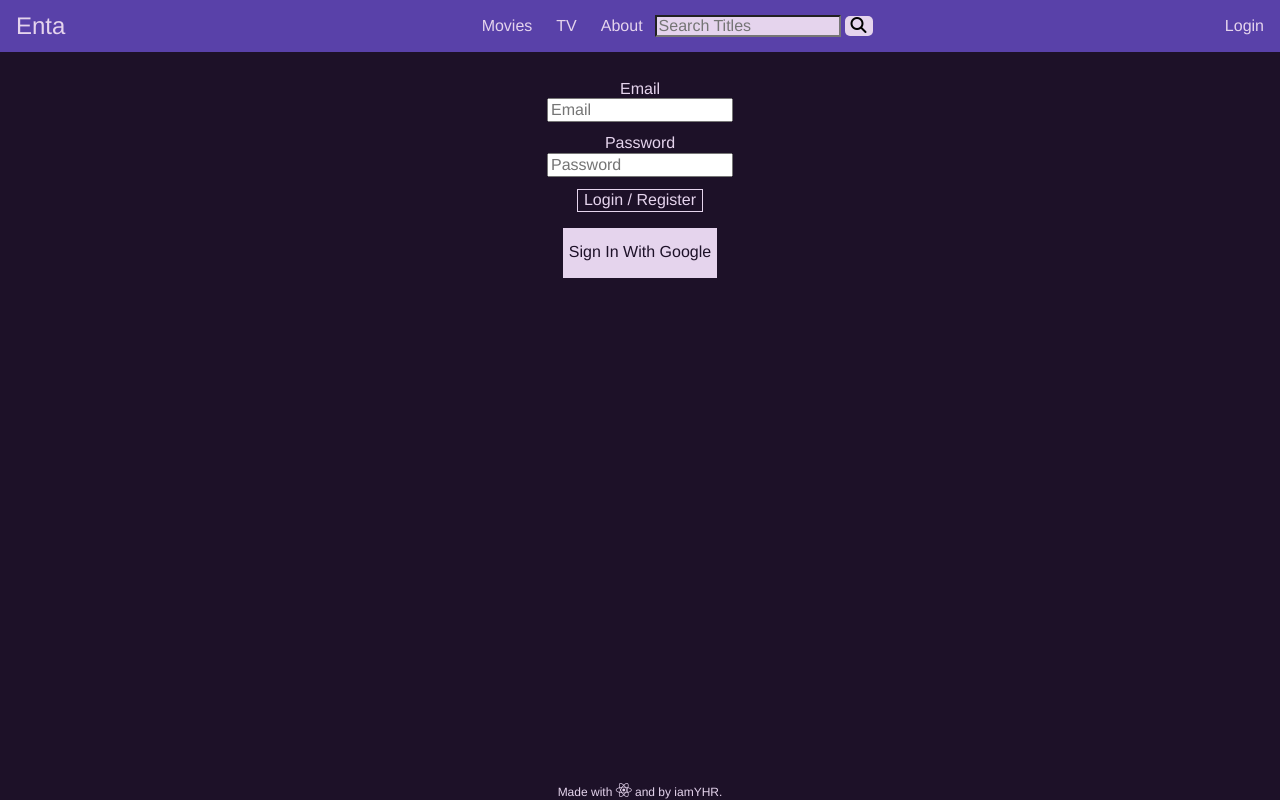
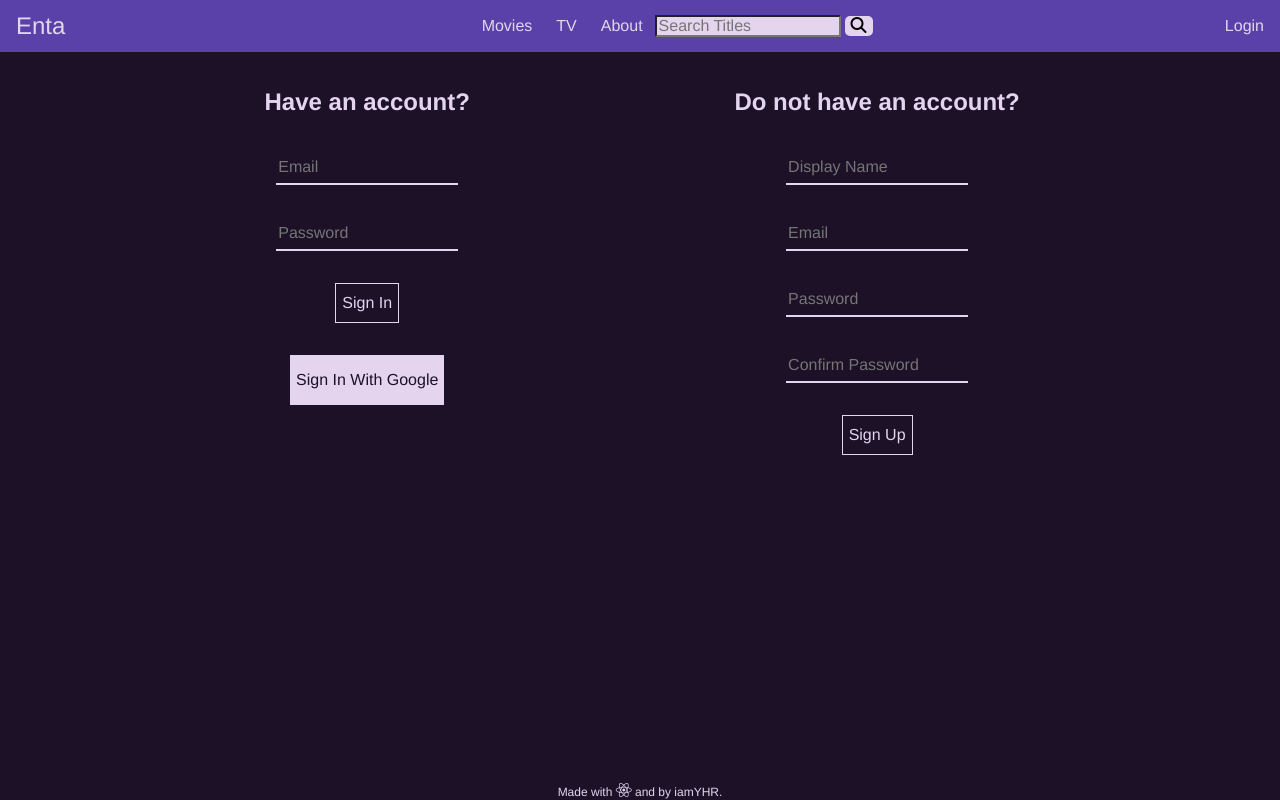
Before and after one commit to yaralahruthik/enta, a React (Create React App) app: page /login in a window 1280 px wide. Built offline with nearby package versions, Linux system fonts and the light colour scheme; no server answers.

Commit message:
Sign in and sign up with google sign in

```diff
--- a/src/components/Form/Form.js
+++ /dev/null
@@ -1,66 +0,0 @@
-import { useFormik } from 'formik';
-
-const validate = values => {
-	const errors = {};
-
-	if (!values.email) {
-		errors.email = 'Required!';
-	} else if (!/^[A-Z0-9._%+-]+@[A-Z0-9.-]+\.[A-Z]{2,4}$/i.test(values.email)) {
-		errors.email = 'Invalid email address';
-	}
-
-	if (!values.password) {
-		errors.password = 'Required!';
-	} else if (values.password.length < 6) {
-		errors.password = 'Must be greater than 6 characters';
-	}
-
-	return errors;
-}
-
-const Form = () => {
-	const formik = useFormik({
-		initialValues: {
-			email: '',
-			password: ''
-		},
-		validate,
-		onSubmit: (values) => {
-			alert(JSON.stringify(values, null, 2));
-		},
-	});
-	return (
-		<form className='form' onSubmit={formik.handleSubmit}>
-			<label htmlFor='email'>Email</label>
-			<input
-				id='email'
-				name='email'
-				type='email'
-				placeholder='Email'
-				onChange={formik.handleChange}
-				onBlur={formik.handleBlur}
-				value={formik.values.email}
-			/>
-			{formik.touched.email && formik.errors.email && (
-				<div>{formik.errors.email}</div>
-			)}
-			<label htmlFor='password'>Password</label>
-			<input
-				id='password'
-				name='password'
-				type='password'
-				placeholder='Password'
-				onChange={formik.handleChange}
-				onBlur={formik.handleBlur}
-				value={formik.values.password}
-			/>
-			{formik.touched.password && formik.errors.password && (
-				<div>{formik.errors.password}</div>
-			)}
-
-			<button type='submit'>Login / Register</button>
-		</form>
-	);
-};
-
-export default Form;
--- /dev/null
+++ b/src/components/Form/LoginForm.js
@@ -0,0 +1,62 @@
+import { useState } from 'react';
+
+import { auth, signInWithGoogle } from '../../firebase/firebase.utils';
+
+const LoginForm = () => {
+	const [email, setEmail] = useState('');
+	const [password, setPassword] = useState('');
+
+	const emailInputHandler = (event) => {
+		setEmail(event.target.value);
+	};
+
+	const passwordInputHandler = (event) => {
+		setPassword(event.target.value);
+	};
+
+	const submitHandler = async (event) => {
+		event.preventDefault();
+
+		try {
+			await auth.signInWithEmailAndPassword(email, password);
+			setEmail('');
+			setPassword('');
+		} catch (error) {
+			console.log(error);
+		}
+	};
+
+	return (
+		<div className='form'>
+			<h2 className='form__title'>Have an account?</h2>
+			<form onSubmit={submitHandler} className='form__form'>
+				<input
+					className='form__inputFields'
+					name='email'
+					type='email'
+					placeholder='Email'
+					onChange={emailInputHandler}
+					value={email}
+					required
+				/>
+
+				<input
+					className='form__inputFields'
+					name='password'
+					type='password'
+					placeholder='Password'
+					onChange={passwordInputHandler}
+					value={password}
+					required
+				/>
+
+				<input className='form__submit' type='submit' value='Sign In' />
+				<button onClick={signInWithGoogle} className='form__google'>
+					Sign In With Google
+				</button>
+			</form>
+		</div>
+	);
+};
+
+export default LoginForm;
--- /dev/null
+++ b/src/components/Form/RegisterForm.js
@@ -0,0 +1,102 @@
+import { useState } from 'react';
+
+import { auth, createUserProfileDocument } from '../../firebase/firebase.utils';
+
+const RegisterForm = () => {
+	const [displayName, setDisplayName] = useState('');
+	const [email, setEmail] = useState('');
+	const [password, setPassword] = useState('');
+	const [confirmPassword, setConfirmPassword] = useState('');
+
+	const displayNameInputHandler = (event) => {
+		setDisplayName(event.target.value);
+	};
+
+	const emailInputHandler = (event) => {
+		setEmail(event.target.value);
+	};
+
+	const passwordInputHandler = (event) => {
+		setPassword(event.target.value);
+	};
+
+	const confirmPasswordInputHandler = (event) => {
+		setConfirmPassword(event.target.value);
+	};
+
+	const submitHandler = async (event) => {
+		event.preventDefault();
+
+		if (password !== confirmPassword) {
+			alert('Passwords do not match!');
+			return;
+		}
+
+		try {
+			const { user } = await auth.createUserWithEmailAndPassword(
+				email,
+				password
+			);
+
+			await createUserProfileDocument(user, { displayName });
+
+			setDisplayName('');
+			setEmail('');
+			setPassword('');
+			setConfirmPassword('');
+		} catch (error) {
+			console.log(error.message);
+		}
+	};
+
+	return (
+		<div className='form'>
+			<h2 className='form__title'>Do not have an account?</h2>
+			<form onSubmit={submitHandler} className='form__form'>
+				<input
+					className='form__inputFields'
+					name='displayName'
+					type='text'
+					placeholder='Display Name'
+					onChange={displayNameInputHandler}
+					value={displayName}
+					required
+				/>
+
+				<input
+					className='form__inputFields'
+					name='email'
+					type='email'
+					placeholder='Email'
+					onChange={emailInputHandler}
+					value={email}
+					required
+				/>
+
+				<input
+					className='form__inputFields'
+					name='password'
+					type='password'
+					placeholder='Password'
+					onChange={passwordInputHandler}
+					value={password}
+					required
+				/>
+
+				<input
+					className='form__inputFields'
+					name='password'
+					type='password'
+					placeholder='Confirm Password'
+					onChange={confirmPasswordInputHandler}
+					value={confirmPassword}
+					required
+				/>
+
+				<input className='form__submit' type='submit' value='Sign Up' />
+			</form>
+		</div>
+	);
+};
+
+export default RegisterForm;
--- a/src/firebase/firebase.utils.js
+++ b/src/firebase/firebase.utils.js
@@ -12,6 +12,34 @@ const config = {
 	measurementId: 'G-7FLHPEZC7H',
 };
 
+export const createUserProfileDocument = async (userAuth, additionalData) => {
+  if (!userAuth) return;
+
+  const userRef = firestore.doc(`users/${userAuth.uid}`);
+
+  const snapShot = await userRef.get();
+
+
+
+  if (!snapShot.exists) {
+    const { displayName, email } = userAuth;
+    const createdAt = new Date();
+
+    try {
+      await userRef.set({
+        displayName,
+        email,
+        createdAt,
+        ...additionalData
+      })
+    } catch (error) {
+      console.log('error creating user', error.message)
+    }
+  }
+
+  return userRef;
+}
+
 firebase.initializeApp(config);
 
 export const auth = firebase.auth();
--- a/src/pages/Login.js
+++ b/src/pages/Login.js
@@ -1,12 +1,15 @@
-import Form from '../components/Form/Form';
-
-import { signInWithGoogle } from '../firebase/firebase.utils';
+import LoginForm from '../components/Form/LoginForm';
+import RegisterForm from '../components/Form/RegisterForm';
 
 const Login = (props) => {
 	return (
 		<div className='login'>
-			<Form />
-			<button onClick={signInWithGoogle} className='login__google'>Sign In With Google</button>
+			<div className='login__signIn'>
+				<LoginForm />
+			</div>
+			<div className='login__signUp'>
+				<RegisterForm />
+			</div>
 		</div>
 	);
 };
--- /dev/null
+++ b/src/styles/components/Form/_Form.scss
@@ -0,0 +1,86 @@
+.form {
+	text-align: center;
+
+	.form__google {
+		margin: $s-size;
+		color: $dark-purple;
+		background-color: $languid-lavender;
+		border: none;
+		width: auto;
+		height: 30px;
+		font-size: $s-size;
+
+		&:hover {
+			color: $languid-lavender;
+			background-color: $violet-blue-crayota;
+		}
+	}
+
+	.form__form {
+		display: flex;
+		flex-direction: column;
+		justify-content: center;
+		align-items: center;
+
+		.form__inputFields {
+			font-size: $s-size;
+			background-color: transparent;
+			width: auto;
+			height: 20px;
+			color: $languid-lavender;
+			border: none;
+			border-bottom: 1px solid $languid-lavender;
+			margin: $s-size;
+		}
+	}
+
+	.form__title {
+		font-size: $m-size;
+		color: $languid-lavender;
+	}
+
+	.form__submit {
+		background-color: transparent;
+		border: 1px solid $languid-lavender;
+		color: $languid-lavender;
+		width: auto;
+		height: 30px;
+		margin: $s-size;
+		font-size: $m-size;
+
+		&:hover {
+			border: 1px solid $violet-blue-crayota;
+			color: $violet-blue-crayota;
+		}
+	}
+}
+
+@media (min-width: $desktop-breakpoint) {
+	.form {
+		.form__google {
+			margin: $m-size;
+			height: 50px;
+			font-size: $m-size;
+		}
+
+		.form__form {
+			.form__inputFields {
+				font-size: $m-size;
+				height: 30px;
+				border-bottom: 2px solid $languid-lavender;
+				margin: $m-size;
+			}
+		}
+
+		.form__title {
+			font-size: $l-size;
+		}
+
+		.form__submit {
+			width: auto;
+			height: 40px;
+			margin: $m-size;
+			font-size: $m-size;
+		}
+	}
+}
--- a/src/styles/components/Header/_Header.scss
+++ b/src/styles/components/Header/_Header.scss
@@ -2,7 +2,7 @@
 	background: $plump-purple;
 	margin-bottom: $s-size;
 	padding: $s-size 0 6px 0;
-  font-size: $s-size;
+	font-size: $s-size;
 
 	.container {
 		width: 1800px;
@@ -14,15 +14,15 @@
 
 	a {
 		color: $languid-lavender;
-	}
 
-	a:hover {
-		color: $dark-purple;
+		&:hover {
+			color: $dark-purple;
+		}
 	}
 }
 
 .header__title {
-  font-size: $m-size;
+	font-size: $m-size;
 	margin: 0 0 0 $s-size;
 	color: $languid-lavender;
 }
@@ -50,7 +50,7 @@
 
 @media (min-width: $desktop-breakpoint) {
 	.header {
-    font-size: $m-size;
+		font-size: $m-size;
 		margin-bottom: $m-size;
 		padding: $s-size 0;
 
--- a/src/styles/components/UI/_ListItems.scss
+++ b/src/styles/components/UI/_ListItems.scss
@@ -52,11 +52,11 @@
 	font-size: $s-size;
 	background-color: $plump-purple;
 	color: $languid-lavender;
-}
 
-.listItem__remove:hover {
-	background-color: $languid-lavender;
-	color: black;
+	&:hover {
+		background-color: $languid-lavender;
+		color: black;
+	}
 }
 
 .listItem__title {
@@ -82,11 +82,11 @@
 	border-radius: 10px;
 	border: 1px solid $dark-purple;
 	background-color: transparent;
-}
 
-.listItem__button:hover {
-	color: $languid-lavender;
-	border: 1px solid $languid-lavender;
+	&:hover {
+		color: $languid-lavender;
+		border: 1px solid $languid-lavender;
+	}
 }
 
 @media (min-width: $desktop-breakpoint) {
--- a/src/styles/components/UI/_SearchBar.scss
+++ b/src/styles/components/UI/_SearchBar.scss
@@ -11,18 +11,18 @@
 	height: $m-size;
 	background: $languid-lavender;
 	margin: 0 2px 0 0;
-  width: 80px;
+	width: 80px;
 }
 
 .searchBar__button {
 	background: $languid-lavender;
 	border: none;
 	border-radius: 5px;
-}
 
-.searchBar__button:hover {
-	background: $plump-purple;
-	color: $languid-lavender;
+	&:hover {
+		background: $plump-purple;
+		color: $languid-lavender;
+	}
 }
 
 @media (min-width: $desktop-breakpoint) {
@@ -30,6 +30,6 @@
 		height: $m-size;
 		background: $languid-lavender;
 		margin: 0 4px 0 0;
-    width: auto;
+		width: auto;
 	}
 }
--- a/src/styles/pages/_Login.scss
+++ b/src/styles/pages/_Login.scss
@@ -1,48 +1,5 @@
-.form {
-	display: flex;
-	flex-direction: column;
-	justify-content: center;
-	align-items: center;
-
-	label {
-		color: $languid-lavender;
-		margin: $s-size 0 0 0;
-	}
-
-	button {
-		margin: $s-size 0 0 0;
-		background: transparent;
-		color: $languid-lavender;
-		border: 1px solid $languid-lavender;
-	}
-
-	button:hover {
-		color: $plump-purple;
-		border: 1px solid $plump-purple;
-	}
-
-	div {
-		color: red;
-	}
-}
-
 .login {
 	display: flex;
-	justify-content: center;
-	flex-direction: column;
-	align-items: center;
+	justify-content: space-evenly;
+	flex-direction: row;
 }
-
-.login__google {
-	margin: $m-size;
-	color: $dark-purple;
-	background-color: $languid-lavender;
-	border: none;
-	width: auto;
-	height: 50px;
-}
-
-.login__google:hover {
-	color: $languid-lavender;
-	background-color: $violet-blue-crayota;
-}
--- a/src/styles/styles.scss
+++ b/src/styles/styles.scss
@@ -6,6 +6,7 @@
 @import './components/UI/SearchBar';
 @import './components/MovieList/MovieList';
 @import './components/TVList/TVList';
+@import './components/Form/Form';
 @import './pages/NotFound';
 @import './pages/Search';
 @import './pages/Home';
```
Also changed, not shown: src/App.js (+15 -6 lines).
